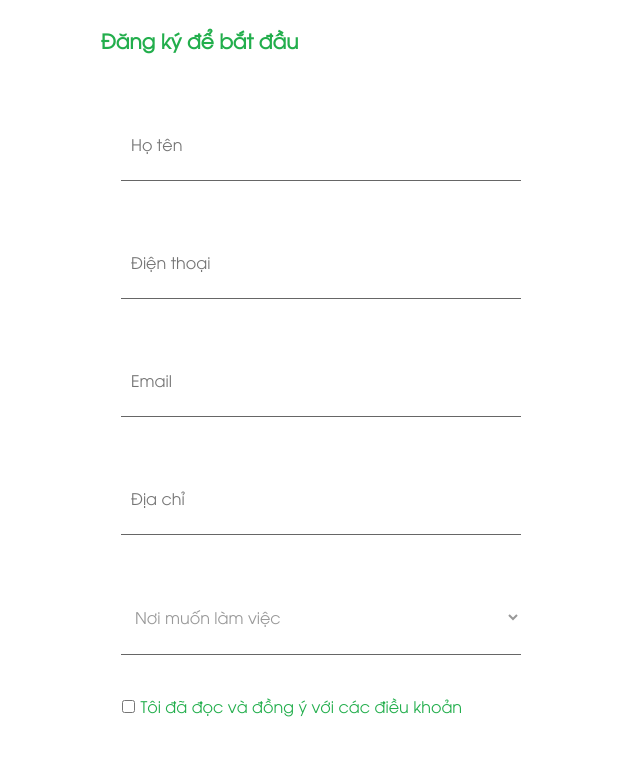
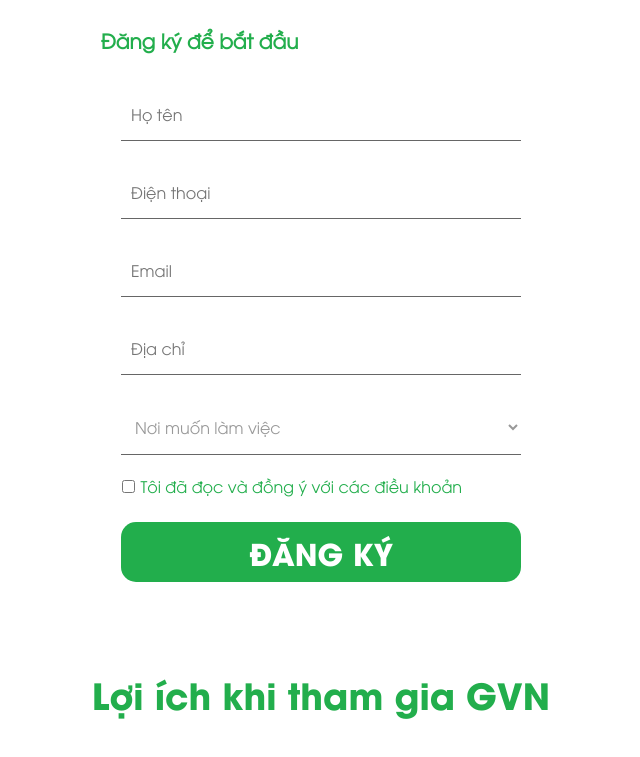
Before and after one commit to dungtranweb/gvn, a plain HTML site: page become-cleaner.html in a window 1280 px wide. Shown: the part 503-1260 px from the top of the page, without its empty margins (319-959 px from the left). Drawn offline with Linux system fonts and the light colour scheme.

Commit message:
Decrease height of input field in become cleaner page

```diff
--- a/become-cleaner.html
+++ b/become-cleaner.html
@@ -12,16 +12,16 @@
 
   <link rel="shortcut icon" href="images/favicon.ico" media="screen" title="no title" charset="utf-8">
 
-  <link rel="stylesheet" href="/css/bootstrap.css">
-  <link rel="stylesheet" href="/css/reset.css">
-  <link rel="stylesheet" href="/css/become.css">
+  <link rel="stylesheet" href="css/bootstrap.css">
+  <link rel="stylesheet" href="css/reset.css">
+  <link rel="stylesheet" href="css/become.css">
 
   <!--[if IE]>
     <script src="http://html5shiv.googlecode.com/svn/trunk/html5.js"></script><![endif]-->
   <!--[if lte IE 7]>
     <script src="js/IE8.js" type="text/javascript"></script><![endif]-->
   <!--[if lt IE 7]>
-    <link rel="stylesheet" type="text/css" media="all" href="css/ie6.css"/><![endif]-->
+    <link rel="stylesheet" type="textcss" media="all" href="css/ie6.css"/><![endif]-->
 
   <!--[if IE]>
     <script type="text/javascript">
--- a/css/become.scss
+++ b/css/become.scss
@@ -99,8 +99,8 @@ p, span {
   color: $light-grey;
   input, select {
     width: 100%;
-    padding: 25px 10px;
-    margin-top: 45px;
+    padding: 15px 10px;
+    margin-top: 25px;
     border: none;
     border-bottom: 1px solid $dark-grey;
     outline: none;
```
Also changed, not shown: css/become.css.
